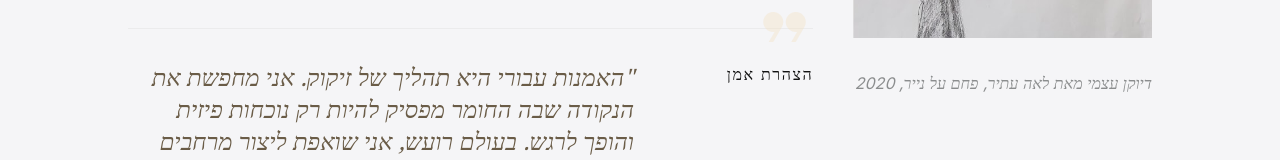
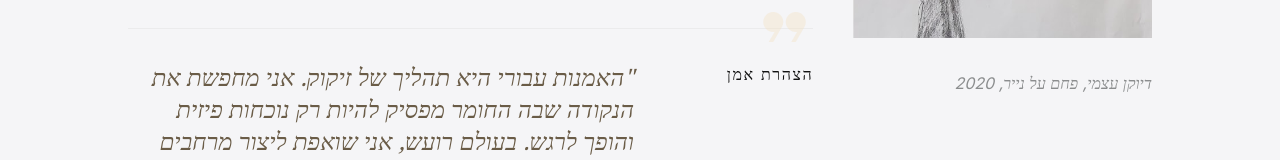
Before and after one commit to dekel22/lea-atir-gallery, a React (Vite) app: page / in a window 1280 px wide. Shown: the part 555-715 px from the top of the page. Built offline with nearby package versions, Linux system fonts and the light colour scheme; a web font is replaced by a local one.

Commit message:
Update Home.jsx

```diff
--- a/src/pages/Home.jsx
+++ b/src/pages/Home.jsx
@@ -28,7 +28,7 @@
             />
           </div>
           <div className="mt-8 text-center lg:text-right">
-            <p className="font-label-sm text-on-surface-variant/60 uppercase italic">דיוקן עצמי מאת לאה עתיר, פחם על נייר, 2020</p>
+            <p className="font-label-sm text-on-surface-variant/60 uppercase italic">דיוקן עצמי, פחם על נייר, 2020</p>
           </div>
         </div>
         {/* Narrative Content */}
```
